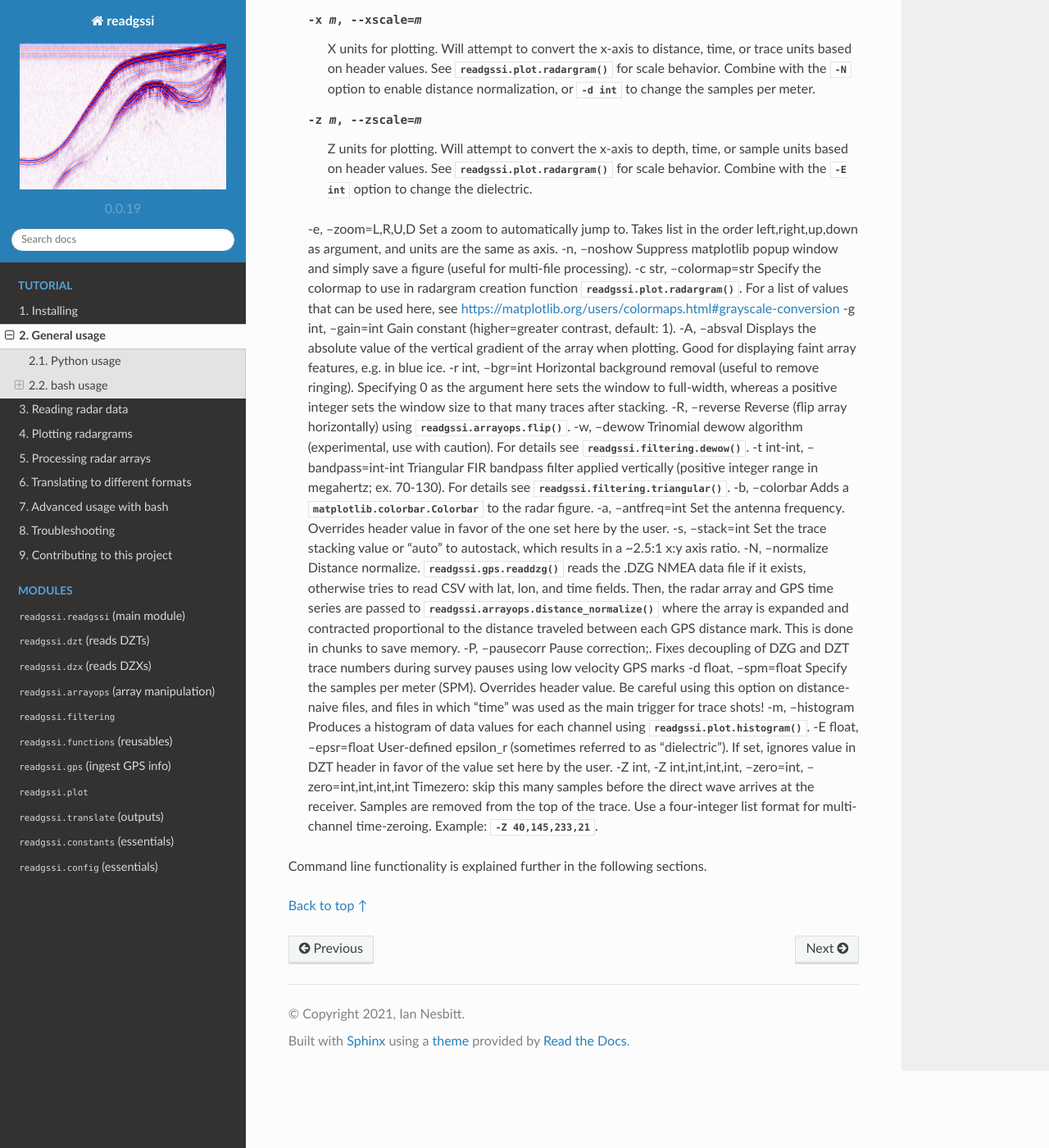
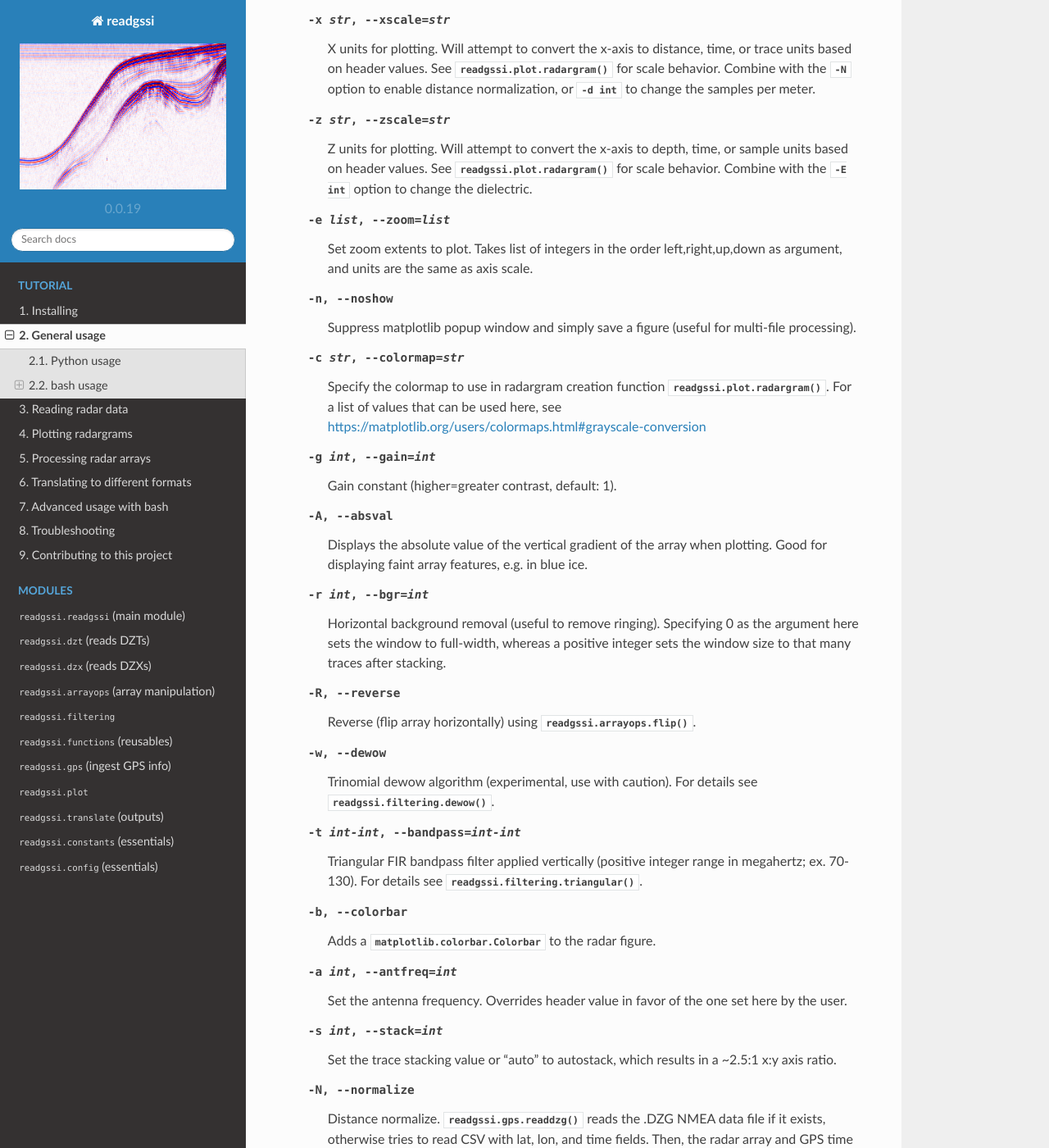
Before and after one commit to iannesbitt/readgssi, a Sphinx documentation site: the page built from docs/general.rst, in a window 1280 px wide and 1400 px high, scrolled down 2704 px. Shown: the whole window at 82% size. Built offline with Sphinx 7.4.7 and the Read the Docs theme 2.0.0, drawn with Linux system fonts in a browser that asks for light colours; some of the changed text lies outside the part shown.

Commit message:
fixing usage text block

```diff
--- a/docs/general.rst
+++ b/docs/general.rst
@@ -99,9 +99,9 @@ Optional flags
     -p int, --plot=int                  Tells :py:func:`readgssi.plot.radargram` to create a radargram plot int inches high (defaults to 7).
     -D int, --dpi=int                   Set the plot DPI in :py:func:`readgssi.plot.radargram` (defaults to 150).
     -T, --titleoff                      Tells :py:func:`readgssi.plot.radargram` to turn the plot title off.
-    -x m, --xscale=m                    X units for plotting. Will attempt to convert the x-axis to distance, time, or trace units based on header values. See :py:func:`readgssi.plot.radargram` for scale behavior. Combine with the :py:data:`-N` option to enable distance normalization, or :py:data:`-d int` to change the samples per meter.
-    -z m, --zscale=m                    Z units for plotting. Will attempt to convert the x-axis to depth, time, or sample units based on header values. See :py:func:`readgssi.plot.radargram` for scale behavior. Combine with the :py:data:`-E int` option to change the dielectric.
-    -e, --zoom=L,R,U,D                  Set a zoom to automatically jump to. Takes list in the order left,right,up,down as argument, and units are the same as axis.
+    -x str, --xscale=str                X units for plotting. Will attempt to convert the x-axis to distance, time, or trace units based on header values. See :py:func:`readgssi.plot.radargram` for scale behavior. Combine with the :py:data:`-N` option to enable distance normalization, or :py:data:`-d int` to change the samples per meter.
+    -z str, --zscale=str                Z units for plotting. Will attempt to convert the x-axis to depth, time, or sample units based on header values. See :py:func:`readgssi.plot.radargram` for scale behavior. Combine with the :py:data:`-E int` option to change the dielectric.
+    -e list, --zoom=list                Set zoom extents to plot. Takes list of integers in the order left,right,up,down as argument, and units are the same as axis scale.
     -n, --noshow                        Suppress matplotlib popup window and simply save a figure (useful for multi-file processing).
     -c str, --colormap=str              Specify the colormap to use in radargram creation function :py:func:`readgssi.plot.radargram`. For a list of values that can be used here, see https://matplotlib.org/users/colormaps.html#grayscale-conversion
     -g int, --gain=int                  Gain constant (higher=greater contrast, default: 1).
@@ -111,14 +111,14 @@ Optional flags
     -w, --dewow                         Trinomial dewow algorithm (experimental, use with caution). For details see :py:func:`readgssi.filtering.dewow`.
     -t int-int, --bandpass=int-int      Triangular FIR bandpass filter applied vertically (positive integer range in megahertz; ex. 70-130). For details see :py:func:`readgssi.filtering.triangular`.
     -b, --colorbar                      Adds a :py:class:`matplotlib.colorbar.Colorbar` to the radar figure.
-    -a, --antfreq=int                   Set the antenna frequency. Overrides header value in favor of the one set here by the user.
-    -s, --stack=int                     Set the trace stacking value or "auto" to autostack, which results in a ~2.5:1 x:y axis ratio.
+    -a int, --antfreq=int               Set the antenna frequency. Overrides header value in favor of the one set here by the user.
+    -s int, --stack=int                 Set the trace stacking value or "auto" to autostack, which results in a ~2.5:1 x:y axis ratio.
     -N, --normalize                     Distance normalize. :py:func:`readgssi.gps.readdzg` reads the .DZG NMEA data file if it exists, otherwise tries to read CSV with lat, lon, and time fields. Then, the radar array and GPS time series are passed to :py:func:`readgssi.arrayops.distance_normalize` where the array is expanded and contracted proportional to the distance traveled between each GPS distance mark. This is done in chunks to save memory.
     -P, --pausecorr                     Pause correction;. Fixes decoupling of DZG and DZT trace numbers during survey pauses using low velocity GPS marks
     -d float, --spm=float               Specify the samples per meter (SPM). Overrides header value. Be careful using this option on distance-naive files, and files in which "time" was used as the main trigger for trace shots!
     -m, --histogram                     Produces a histogram of data values for each channel using :py:func:`readgssi.plot.histogram`.
     -E float, --epsr=float              User-defined epsilon_r (sometimes referred to as "dielectric"). If set, ignores value in DZT header in favor of the value set here by the user.
-    -Z int, -Z int,int,int,int, --zero=int, --zero=int,int,int,int   Timezero: skip this many samples before the direct wave arrives at the receiver. Samples are removed from the top of the trace. Use a four-integer list format for multi-channel time-zeroing. Example: :py:data:`-Z 40,145,233,21`.
+    -Z int or list, -Z int or list      Timezero: skip this many samples before the direct wave arrives at the receiver. Samples are removed from the top of the trace. Takes a single integer for single channel files, or a four-integer list format for multi-channel time-zeroing. Example: :py:data:`-Z 40,145,233,21`.
 
 Command line functionality is explained further in the following sections.
 
```
